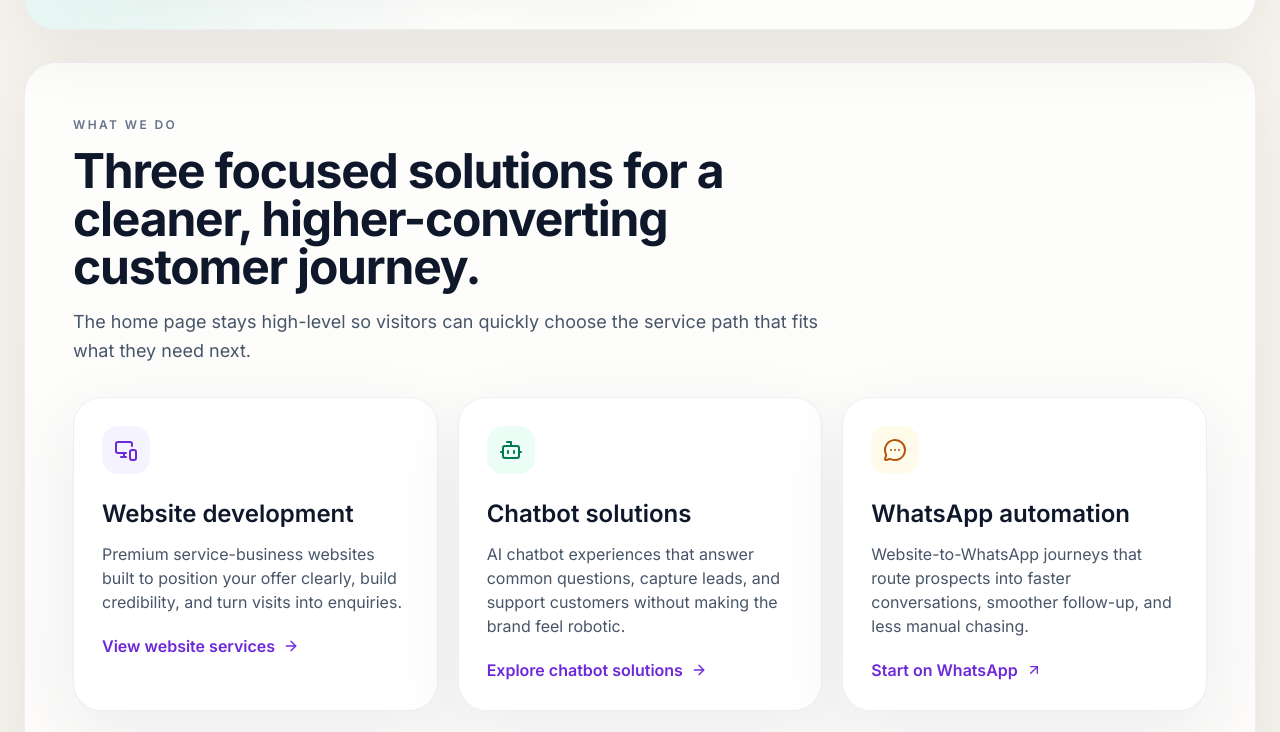
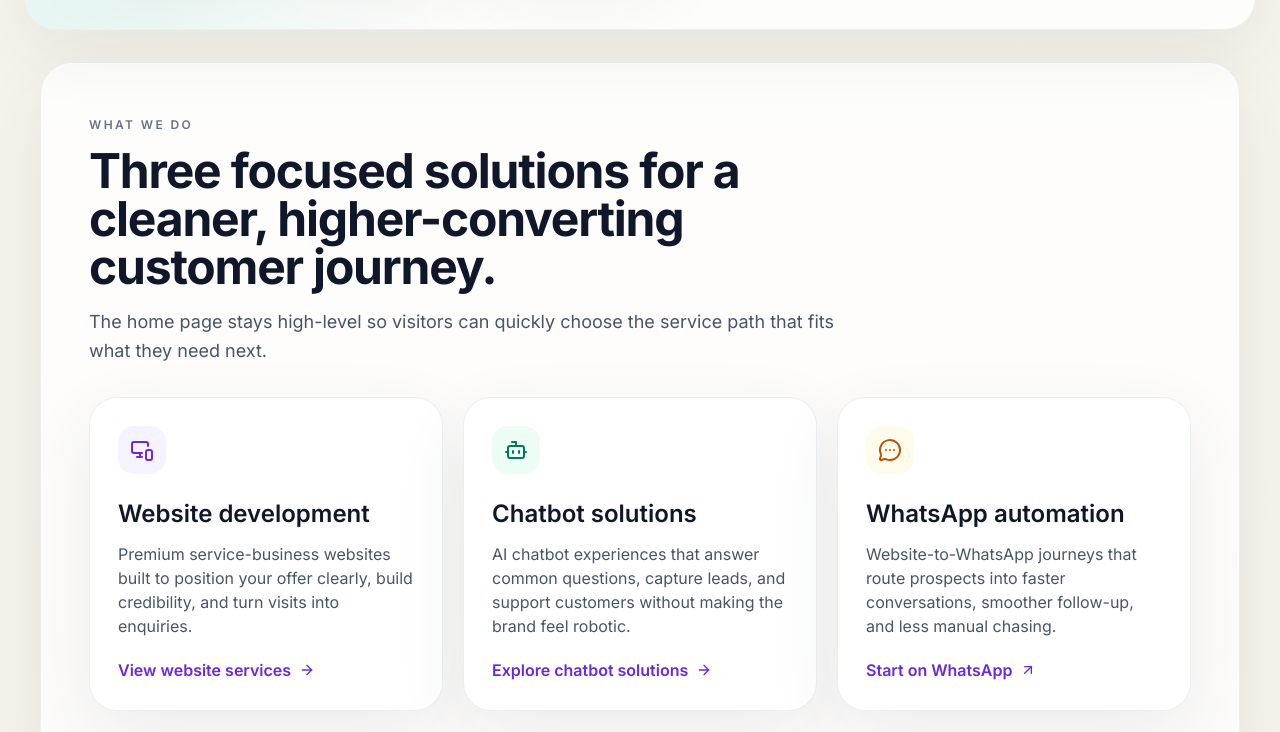
Before and after one commit to BuildByAlistar/buildbyalistar-marketing, a website: page public/index.html in a window 1280 px wide. Shown: the part 1292-2024 px from the top of the page. Drawn offline with nearby package versions, Linux system fonts and the light colour scheme.

Commit message:
Fix global layout container sizing

```diff
--- a/public/index.html
+++ b/public/index.html
@@ -141,7 +141,7 @@
             </div>
         </section>
 
-        <section class="max-w-7xl mx-auto section-shell rounded-[2rem] p-8 md:p-12">
+        <section class="site-container section-shell rounded-[2rem] p-8 md:p-12">
             <div class="flex flex-col lg:flex-row lg:items-end lg:justify-between gap-6 mb-8">
                 <div class="max-w-3xl">
                     <span class="text-xs font-semibold uppercase section-kicker text-slate-500">What we do</span>
@@ -171,7 +171,7 @@
             </div>
         </section>
 
-        <section class="max-w-7xl mx-auto section-shell rounded-[2rem] p-8 md:p-12">
+        <section class="site-container section-shell rounded-[2rem] p-8 md:p-12">
             <div class="grid lg:grid-cols-[0.9fr_1.1fr] gap-10 items-center">
                 <div class="space-y-5">
                     <span class="text-xs font-semibold uppercase section-kicker text-slate-500">Why choose us</span>
--- a/public/site.css
+++ b/public/site.css
@@ -5,10 +5,15 @@
 }
 
 html {
+  width: 100%;
+  min-height: 100%;
   scroll-behavior: smooth;
 }
 
 body {
+  width: 100%;
+  min-height: 100vh;
+  margin: 0;
   font-family: 'Inter', sans-serif;
   background:
     radial-gradient(circle at top left, rgba(109, 94, 252, 0.14), transparent 28%),
@@ -26,8 +31,9 @@ body {
 }
 
 .site-container {
-  width: min(100%, 80rem);
-  margin-inline: auto;
+  width: 100%;
+  max-width: 75rem;
+  margin: 0 auto;
 }
 .text-gradient {
   background: linear-gradient(90deg, #6d5efc, #13b8a6);
@@ -181,3 +187,9 @@ body {
 .footer-link:hover {
   color: #111827;
 }
+
+main,
+nav,
+footer {
+  width: 100%;
+}
```
